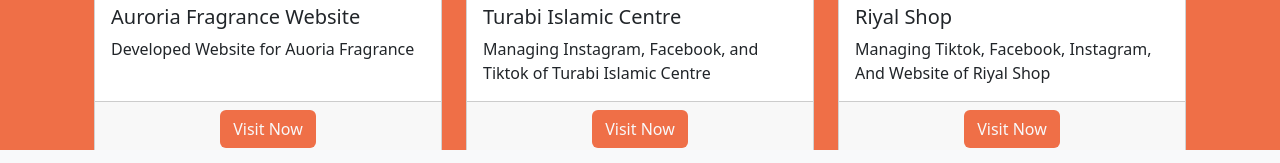
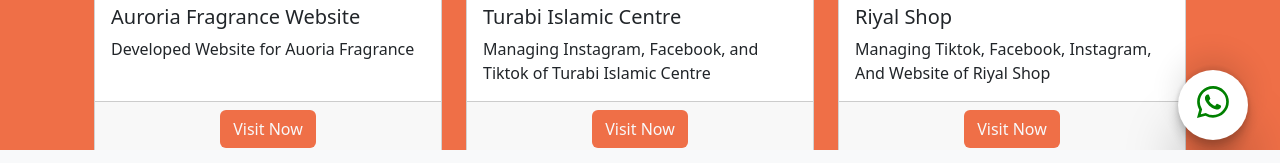
Before and after one commit to RafayMemon01/PakDigit-Portfolio, a plain HTML site: page index.html in a window 1280 px wide. Shown: the part 580-743 px from the top of the page. Drawn offline with nearby package versions, Linux system fonts and the light colour scheme.

Commit message:
whatsapp icon added

```diff
--- a/index.html
+++ b/index.html
@@ -46,13 +46,48 @@
       .bg-orange {
         background-color: #ef6f47;
       }
+      .whatsappIcon {
+  width: 70px;
+  height: 70px;
+  padding: 1rem;
+  position: fixed;
+  bottom: 5rem;
+  right: 2rem;
+  z-index: 1;
+  border-radius: 50%;
+  background-color: white;
+  cursor: pointer;
+  transition: background-color 0.3s ease;
+  box-shadow: rgba(0, 0, 0, 0.25) 0px 54px 55px,
+    rgba(0, 0, 0, 0.12) 0px -12px 30px, rgba(0, 0, 0, 0.12) 0px 4px 6px,
+    rgba(0, 0, 0, 0.17) 0px 12px 13px, rgba(0, 0, 0, 0.09) 0px -3px 5px;
+}
+
+.whatsappIcon svg{
+  color: green;
+  text-align: center;
+
+}
+.whatsappIcon:hover {
+  background-color: rgb(161, 37, 47);
+}
     </style>
   </head>
 
 <body>
 
   <div class="container-fluid min-vh-100 bg-orange">
-
+    <a
+  target="_blank"
+  title="Whatsapp Contact"
+  href="https://api.whatsapp.com/send?phone=923392408740.&text=Hello"
+>
+  <div class="whatsappIcon text-center">
+    <svg xmlns="http://www.w3.org/2000/svg" width="32" height="32" fill="currentColor" class="bi bi-whatsapp" viewBox="0 0 16 16">
+      <path d="M13.601 2.326A7.85 7.85 0 0 0 7.994 0C3.627 0 .068 3.558.064 7.926c0 1.399.366 2.76 1.057 3.965L0 16l4.204-1.102a7.9 7.9 0 0 0 3.79.965h.004c4.368 0 7.926-3.558 7.93-7.93A7.9 7.9 0 0 0 13.6 2.326zM7.994 14.521a6.6 6.6 0 0 1-3.356-.92l-.24-.144-2.494.654.666-2.433-.156-.251a6.56 6.56 0 0 1-1.007-3.505c0-3.626 2.957-6.584 6.591-6.584a6.56 6.56 0 0 1 4.66 1.931 6.56 6.56 0 0 1 1.928 4.66c-.004 3.639-2.961 6.592-6.592 6.592m3.615-4.934c-.197-.099-1.17-.578-1.353-.646-.182-.065-.315-.099-.445.099-.133.197-.513.646-.627.775-.114.133-.232.148-.43.05-.197-.1-.836-.308-1.592-.985-.59-.525-.985-1.175-1.103-1.372-.114-.198-.011-.304.088-.403.087-.088.197-.232.296-.346.1-.114.133-.198.198-.33.065-.134.034-.248-.015-.347-.05-.099-.445-1.076-.612-1.47-.16-.389-.323-.335-.445-.34-.114-.007-.247-.007-.38-.007a.73.73 0 0 0-.529.247c-.182.198-.691.677-.691 1.654s.71 1.916.81 2.049c.098.133 1.394 2.132 3.383 2.992.47.205.84.326 1.129.418.475.152.904.129 1.246.08.38-.058 1.171-.48 1.338-.943.164-.464.164-.86.114-.943-.049-.084-.182-.133-.38-.232"/>
+    </svg>
+  </div>
+</a>
     <div class="container ">
 
       <header class="row justify-content-between align-items-center py-3 bg-light mb-3 gap-md-5 gap-2">
@@ -101,10 +136,6 @@
 
           <div class="col-lg-4 col-md-6 col-sm-12">
             <div class="card h-100">
-              <!-- <video class="card-img-top" muted autoplay controls>
-                <source src="./Assets/portfolio-media/Auroria Fragrance Website.mp4" type="video/mp4">
-                Your browser does not support the video tag.
-              </video> -->
               <iframe  height="315" src="https://www.youtube.com/embed/cpfY531GAos?si=lbG_y7AxGuCuqnZW" title="YouTube video player" frameborder="0" allow="accelerometer; autoplay; muted; clipboard-write; encrypted-media; gyroscope; picture-in-picture; web-share" referrerpolicy="strict-origin-when-cross-origin" allowfullscreen></iframe>
               <div class="card-body">
                 <h5 class="card-title">Auroria Fragrance Website</h5>
@@ -121,10 +152,6 @@
 
           <div class="col-lg-4 col-md-6 col-sm-12">
             <div class="card h-100">
-              <!-- <video class="card-img-top" controls muted autoplay>
-                <source src="./Assets/portfolio-media/Turabi Islamic Centre FB Page.mp4" type="video/mp4">
-                Your browser does not support the video tag.
-              </video> -->
               <iframe height="315" src="https://www.youtube.com/embed/QV0xYXL99k8?si=dnNV2YkR3efqJqkO" title="YouTube video player" frameborder="0" allow="accelerometer; autoplay; clipboard-write; encrypted-media; gyroscope; picture-in-picture; web-share" referrerpolicy="strict-origin-when-cross-origin" allowfullscreen></iframe>
               <div class="card-body">
                 <h5 class="card-title">Turabi Islamic Centre</h5>
@@ -140,10 +167,6 @@
 
           <div class="col-lg-4 col-md-6 col-sm-12">
             <div class="card h-100">
-              <!-- <video class="card-img-top" controls muted autoplay>
-                <source src="./Assets/portfolio-media/Riyal Shop Tiktok.mp4" type="video/mp4">
-                Your browser does not support the video tag.
-              </video> -->
               <iframe  height="315" src="https://www.youtube.com/embed/NIr_gntrT0Y?si=snn3KmhGlyypWFV6" title="YouTube video player" frameborder="0" allow="accelerometer; autoplay; clipboard-write; encrypted-media; gyroscope; picture-in-picture; web-share" referrerpolicy="strict-origin-when-cross-origin" allowfullscreen></iframe>
               <div class="card-body">
                 <h5 class="card-title">Riyal Shop</h5>
@@ -159,10 +182,6 @@
 
           <div class="col-lg-4 col-md-6 col-sm-12">
             <div class="card h-100">
-              <!-- <video class="card-img-top" controls muted autoplay>
-                <source src="./Assets/portfolio-media/Rosetech Website.mp4" type="video/mp4">
-                Your browser does not support the video tag.
-              </video> -->
               <iframe  height="315" src="https://www.youtube.com/embed/Q2v_012sfKU?si=tv9GXwMngenc-uG1" title="YouTube video player" frameborder="0" allow="accelerometer; autoplay; clipboard-write; encrypted-media; gyroscope; picture-in-picture; web-share" referrerpolicy="strict-origin-when-cross-origin" allowfullscreen></iframe>
               <div class="card-body">
                 <h5 class="card-title">Rosetech Computer Institute</h5>
```
